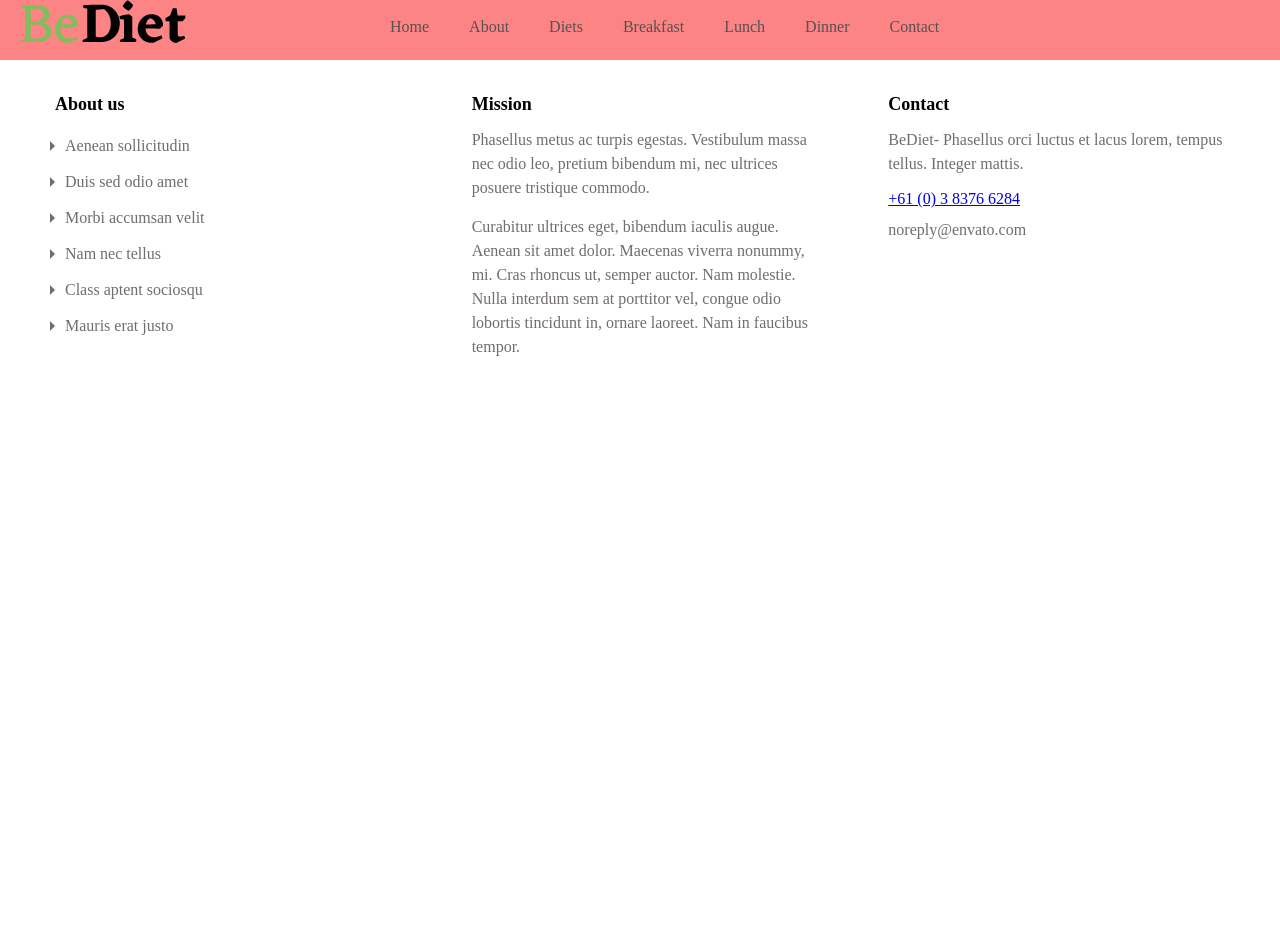
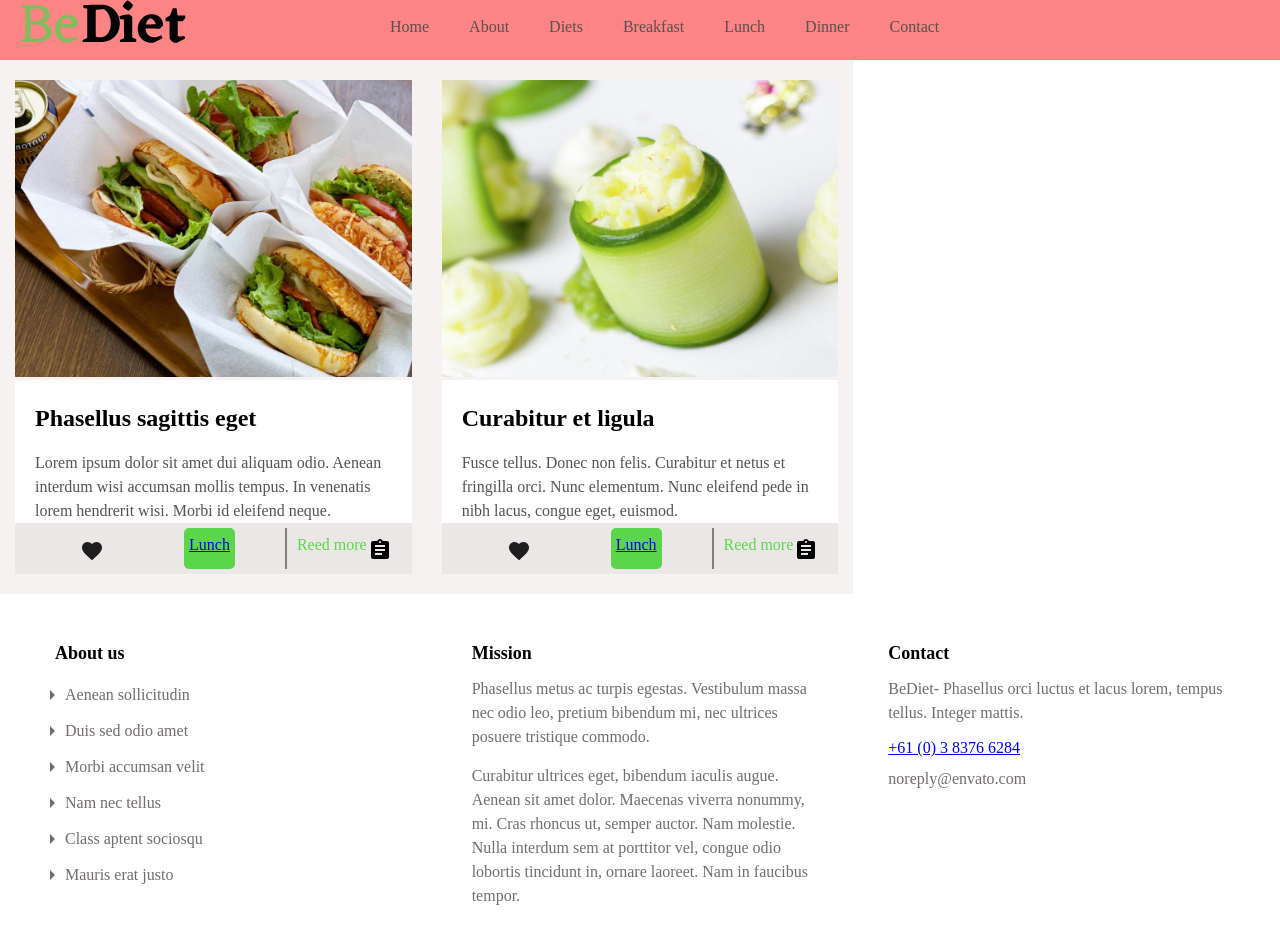
Before and after one commit to daniilkevich/BeDiet-project, a React (Create React App) app: page /lunch in a window 1280 px wide. Shown: the top 928 px of the page. Before the commit the page ends 800 px from the top, so only its background shows below. Built offline with nearby package versions, Linux system fonts and the light colour scheme.

Commit message:
added LunchPaje DinnerPaje and like btn

```diff
--- a/src/components/Menu/Menu.js
+++ b/src/components/Menu/Menu.js
@@ -20,10 +20,10 @@ const Menu = () => {
                         <Link to="/breakfast">Breakfast</Link>
                     </li>
                     <li>
-                        <a href="/#">Lunch</a>
+                        <Link to="/lunch">Lunch</Link>
                     </li>
                     <li>
-                        <a href="/#">Dinner</a>
+                        <Link to="/dinner">Dinner</Link>
                     </li>
                     <li>
                         <a href="/#">Contact</a>
--- a/src/components/Posts/Posts.js
+++ b/src/components/Posts/Posts.js
@@ -3,7 +3,7 @@ import PostsItem from './PostsItem'
 import './Posts.css'
 import PostsArray from './PostsArray'
 
-const Posts = () => {
+const Posts = ({ likeButtonsState, changeLike }) => {
     return (
         <>
             <div className="container-posts">
@@ -15,6 +15,9 @@ const Posts = () => {
                             title={post.title}
                             description={post.description}
                             category={post.category}
+                            id={post.id}
+                            changeLike={changeLike}
+                            likeButtonsState={likeButtonsState}
                         />
                     ))}
                 </div>
--- a/src/components/Posts/PostsItem.js
+++ b/src/components/Posts/PostsItem.js
@@ -1,7 +1,10 @@
+import React from 'react'
 import './PostsItem.css'
-import FavoriteBorderIcon from '@material-ui/icons/FavoriteBorder'
 import AssignmentIcon from '@material-ui/icons/Assignment'
 import { Link } from 'react-router-dom'
+import { Button } from '@material-ui/core'
+import FavoriteIcon from '@material-ui/icons/Favorite'
+import FavoriteBorderIcon from '@material-ui/icons/FavoriteBorder'
 const styles = {
     icon: {
         position: 'absolute',
@@ -10,24 +13,37 @@ const styles = {
     },
 }
 
-const PostsItem = (props) => {
+const PostsItem = ({
+    id,
+    imaje,
+    title,
+    description,
+    category,
+    changeLike,
+    likeButtonsState,
+    isLiked = true,
+}) => {
     return (
         <div className="post-block col-dt-4">
             <div className="img-block">
-                <img src={props.imaje} alt="nice" className="recept-img"></img>
+                <img src={imaje} alt="nice" className="recept-img"></img>
             </div>
             <div className="descr-block">
-                <div className="header-descr-block">{props.title}</div>
-                <div className="main-descr-block">{props.description}</div>
+                <div className="header-descr-block">{title}</div>
+                <div className="main-descr-block">{description}</div>
                 <div className="footer-descr-block">
                     <div className="rowfooter">
                         <div className="like-btn">
-                            <a href="/#">
-                                <FavoriteBorderIcon />
-                            </a>
+                            <Button>
+                                {isLiked ? (
+                                    <FavoriteIcon />
+                                ) : (
+                                    <FavoriteBorderIcon />
+                                )}
+                            </Button>
                         </div>
                         <div className="category-wrapper">
-                            <Link to="/breakfast">{props.category}</Link>
+                            <Link to="/breakfast">{category}</Link>
                         </div>
                         <div className="reedmore-btn">
                             <AssignmentIcon style={styles.icon} />
--- a/src/container/App.js
+++ b/src/container/App.js
@@ -1,13 +1,25 @@
-
+import React from 'react'
+import { useState } from 'react'
 import Footer from './Footer/Footer'
 import Header from './Header/Header'
 import Main from './Main/Main'
 import './reset.css'
+
 const App = () => {
+    const [likeButtonsState, setLikeButtonsState] = useState({
+        1: true,
+        2: true,
+    })
+    const changeLike = (id) => {
+        setLikeButtonsState((prevState) => ({
+            ...prevState,
+            [id]: !prevState[id],
+        }))
+    }
     return (
         <div>
             <Header />
-            <Main />
+            <Main changeLike={changeLike} likeButtonsState={likeButtonsState} />
             <Footer />
         </div>
     )
--- a/src/container/Main/Main.js
+++ b/src/container/Main/Main.js
@@ -8,12 +8,16 @@ import ViewallBtn from '../../components/ViewallBtn/ViewallBtn'
 import SliderAbout from '../../components/SliderAbout/SliderAbout'
 import AboutPaje from '../../pajes/About/AboutPaje'
 import BreakfastPaje from '../../pajes/BreakfastPaje/BreakfastPaje'
+import LunchPaje from '../../pajes/LunchPaje/LunchPaje'
+import DinnerPaje from '../../pajes/DinnerPaje/DinnerPaje'
 
-const Main = () => {
+const Main = ({ likeButtonsState, changeLike }) => {
     return (
         <div>
             <Route path="/about" component={AboutPaje} />
             <Route path="/breakfast" component={BreakfastPaje} />
+            <Route path="/lunch" component={LunchPaje} />
+            <Route path="/dinner" component={DinnerPaje} />
             <Route path="/home" component={Slider} />
             <Route path="/home" component={Posts} />
             <Route path="/home" component={ViewallBtn} />
--- /dev/null
+++ b/src/pajes/DinnerPaje/DinnerPaje.js
@@ -0,0 +1,23 @@
+import React from 'react'
+import PostsArray from '../../components/Posts/PostsArray'
+import PostsItem from '../../components/Posts/PostsItem'
+const DinnerPaje = (post) => {
+    return (
+        <div>
+            <div className="row2">
+                {PostsArray.filter((item) => item.category === 'Dinner').map(
+                    (post) => (
+                        <PostsItem
+                            key={post.id}
+                            imaje={post.imaje}
+                            title={post.title}
+                            description={post.description}
+                            category={post.category}
+                        />
+                    )
+                )}
+            </div>
+        </div>
+    )
+}
+export default DinnerPaje
--- /dev/null
+++ b/src/pajes/LunchPaje/LunchPaje.js
@@ -0,0 +1,23 @@
+import React from 'react'
+import PostsArray from '../../components/Posts/PostsArray'
+import PostsItem from '../../components/Posts/PostsItem'
+const LunchPaje = (post) => {
+    return (
+        <div>
+            <div className="row2">
+                {PostsArray.filter((item) => item.category === 'Lunch').map(
+                    (post) => (
+                        <PostsItem
+                            key={post.id}
+                            imaje={post.imaje}
+                            title={post.title}
+                            description={post.description}
+                            category={post.category}
+                        />
+                    )
+                )}
+            </div>
+        </div>
+    )
+}
+export default LunchPaje
```
